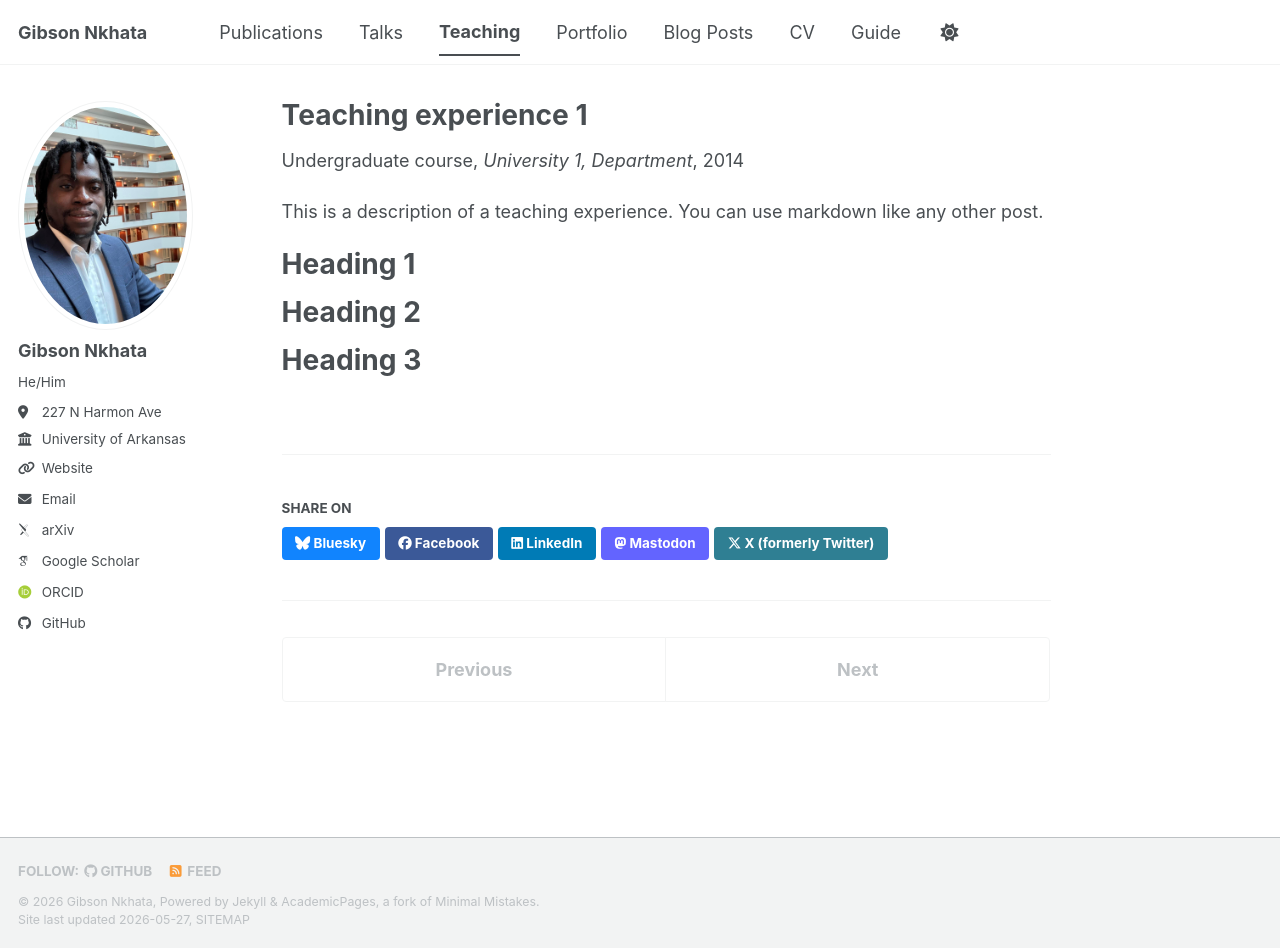
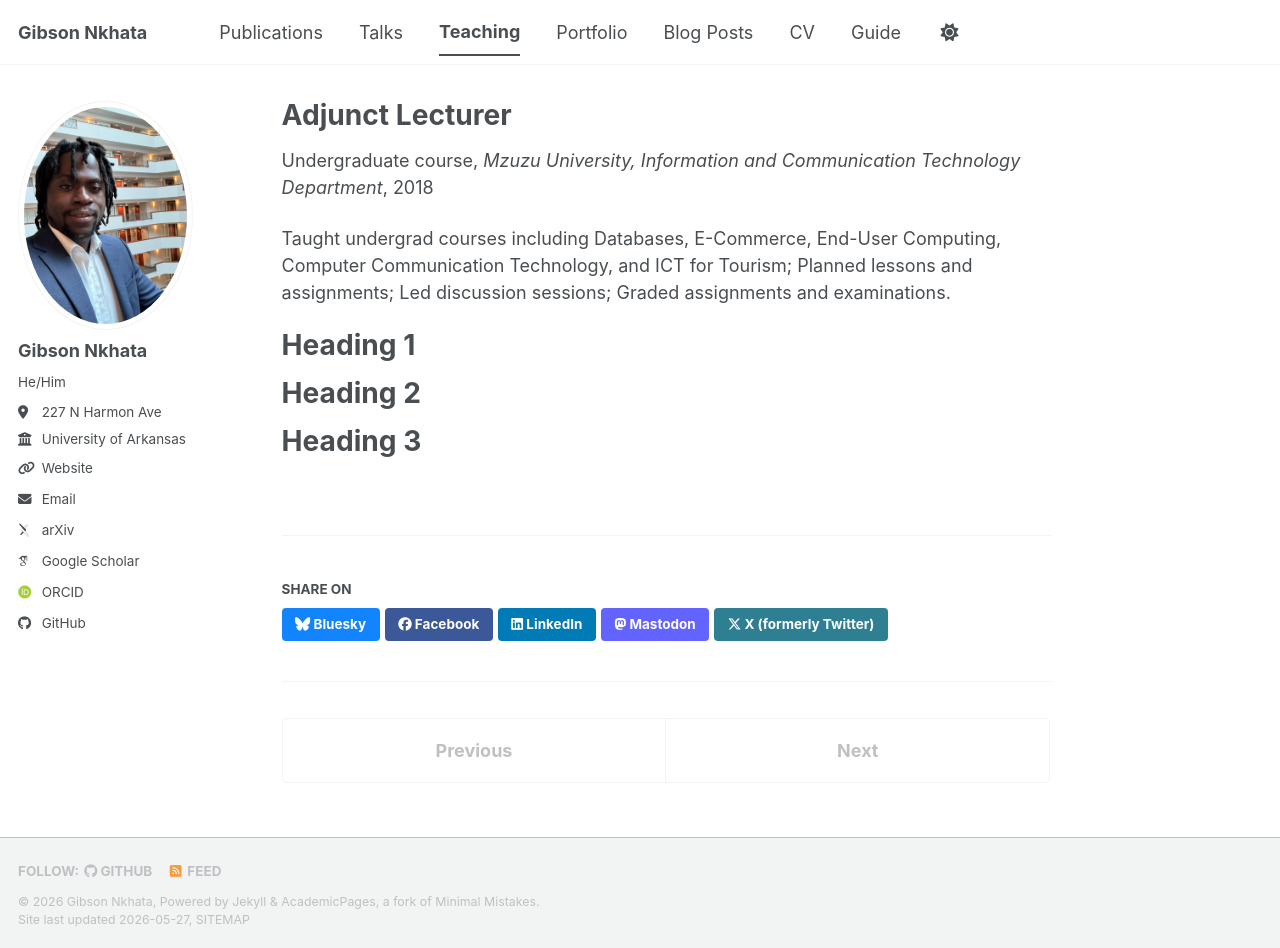
Before and after one commit to gnkhata/gnkhata.github.io, a Jekyll site: the page built from _teaching/2014-spring-teaching-1.md, in a window 1280 px wide and 948 px high. Built offline with Jekyll 4.4.1, drawn with Linux system fonts in a browser that asks for light colours; some web fonts are replaced; a script bundle is joined from its source files by our own code; library files that are not in the unit come from our copies.

Commit message:
Update 2014-spring-teaching-1.md

```diff
--- a/_teaching/2014-spring-teaching-1.md
+++ b/_teaching/2014-spring-teaching-1.md
@@ -1,14 +1,15 @@
 ---
-title: "Teaching experience 1"
+title: "Adjunct Lecturer"
 collection: teaching
 type: "Undergraduate course"
 permalink: /teaching/2014-spring-teaching-1
-venue: "University 1, Department"
-date: 2014-01-01
-location: "City, Country"
+venue: "Mzuzu University, Information and Communication Technology Department"
+date: 2018-01-01
+location: "Mzuzu, Malawi"
 ---
 
-This is a description of a teaching experience. You can use markdown like any other post.
+Taught undergrad courses including Databases, E-Commerce, End-User Computing, Computer Communication
+Technology, and ICT for Tourism; Planned lessons and assignments; Led discussion sessions; Graded assignments and examinations.
 
 Heading 1
 ======
```
